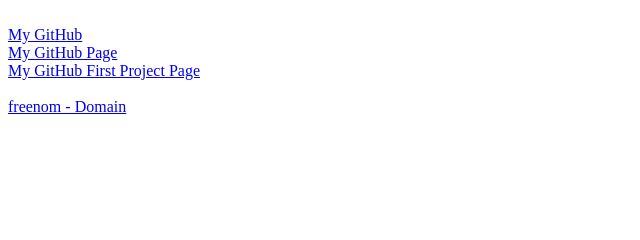
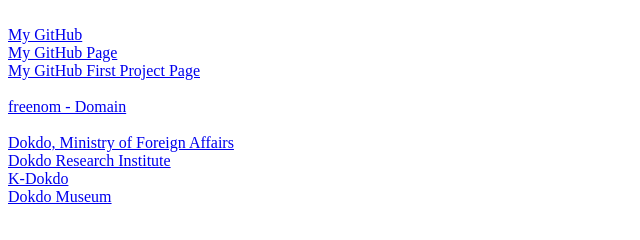
Before and after one commit to ktw1004/ktw1004.github.io, a plain HTML site: page index.html in a window 1280 px wide. Shown: the whole page, without its empty margins (0-640 px from the left). Drawn offline with Linux system fonts and the light colour scheme.

Commit message:
Update index.html

```diff
--- a/index.html
+++ b/index.html
@@ -13,4 +13,17 @@
 <br>
   <a href="https://freenom.com">freenom - Domain</a>
 </body>
+<br>
+<br>
+  <a href="https://dokdo.mofa.go.kr/eng/">Dokdo, Ministry of Foreign Affairs</a>
+</body>
+<br>
+  <a href="http://dokdohistory.com/eng/main.do">Dokdo Research Institute</a>
+</body>
+<br>
+  <a href="http://www.k-dokdo.com/english/index.do">K-Dokdo</a>
+</body>
+<br>
+  <a href="http://www.dokdomuseum.go.kr/eng/">Dokdo Museum</a>
+</body>
 </html>
```
